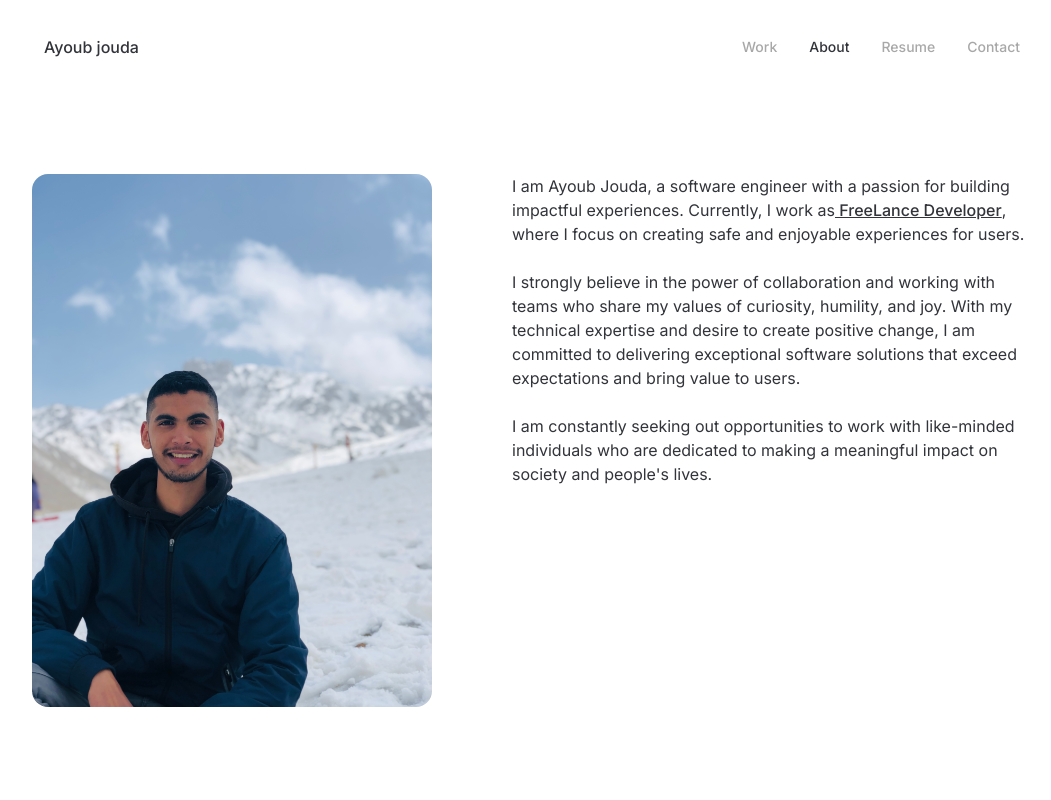
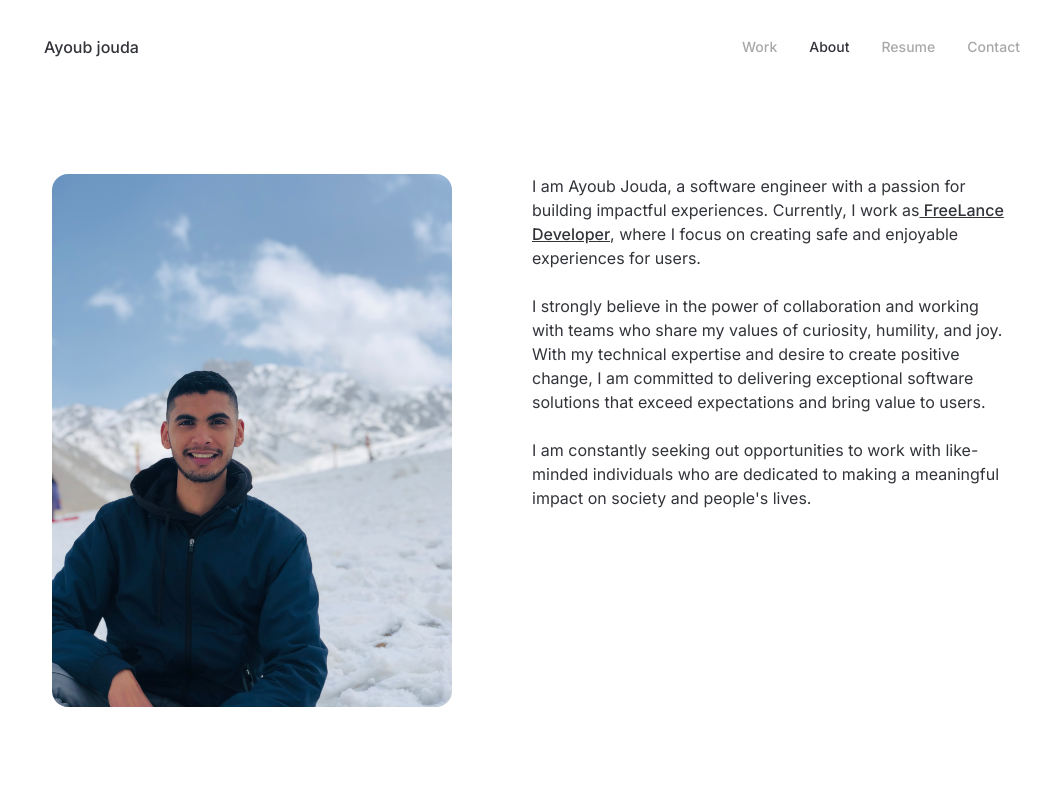
Before and after one commit to JoudaAyoub/Portfolio, a Next.js app: page /about in a window 1280 px wide. Shown: the top 800 px of the page, without its empty margins (108-1159 px from the left). Built offline with nearby package versions, Linux system fonts and the light colour scheme.

Commit message:
adding margin in medium screens

```diff
--- a/src/app/about/page.tsx
+++ b/src/app/about/page.tsx
@@ -28,9 +28,9 @@ const About = () => {
       variants={container}
       initial="hidden"
       animate="show"
-      className="mt-[60px] md:mt-[120px] mx-5 md:mx-0"
+      className="mt-[60px] md:mt-[120px] mx-5 "
     >
-      <div className="flex flex-col md:flex-row md:gap-[80px]">
+      <div className="flex flex-col md:flex-row lg:gap-[80px]  md:gap-[40px]">
         <motion.div variants={item} className="max-w-[400px]">
           <Image src={profilePicture} alt="" className=" rounded-2xl" placeholder="blur" priority />
         </motion.div>
```
